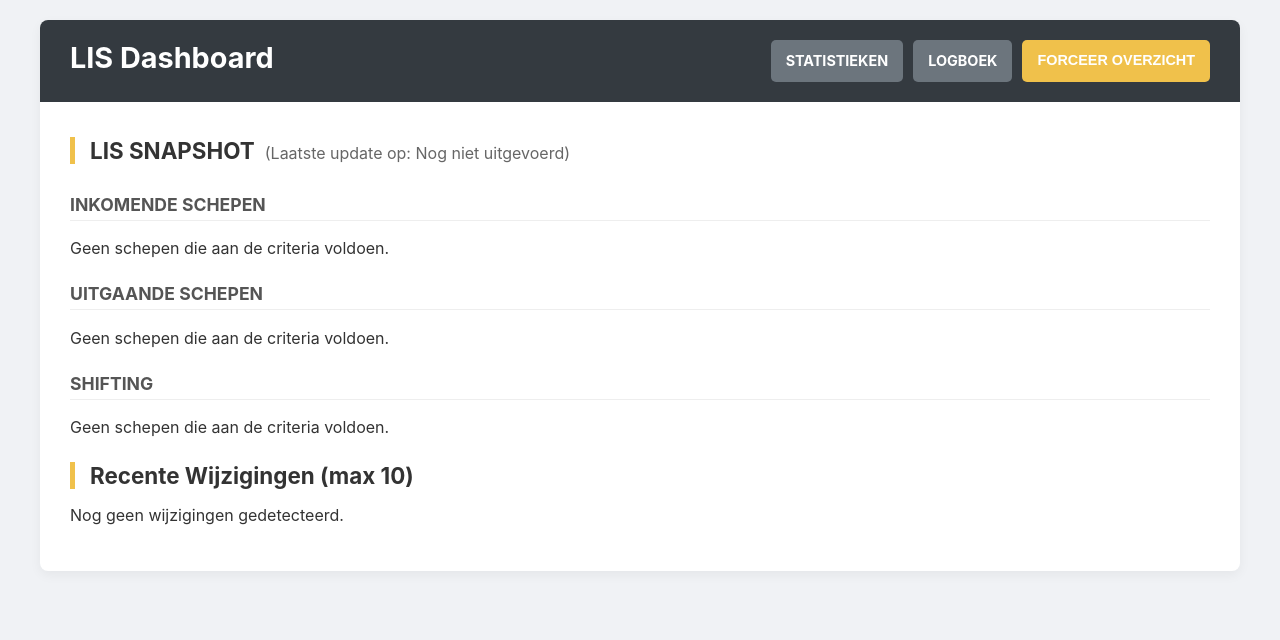
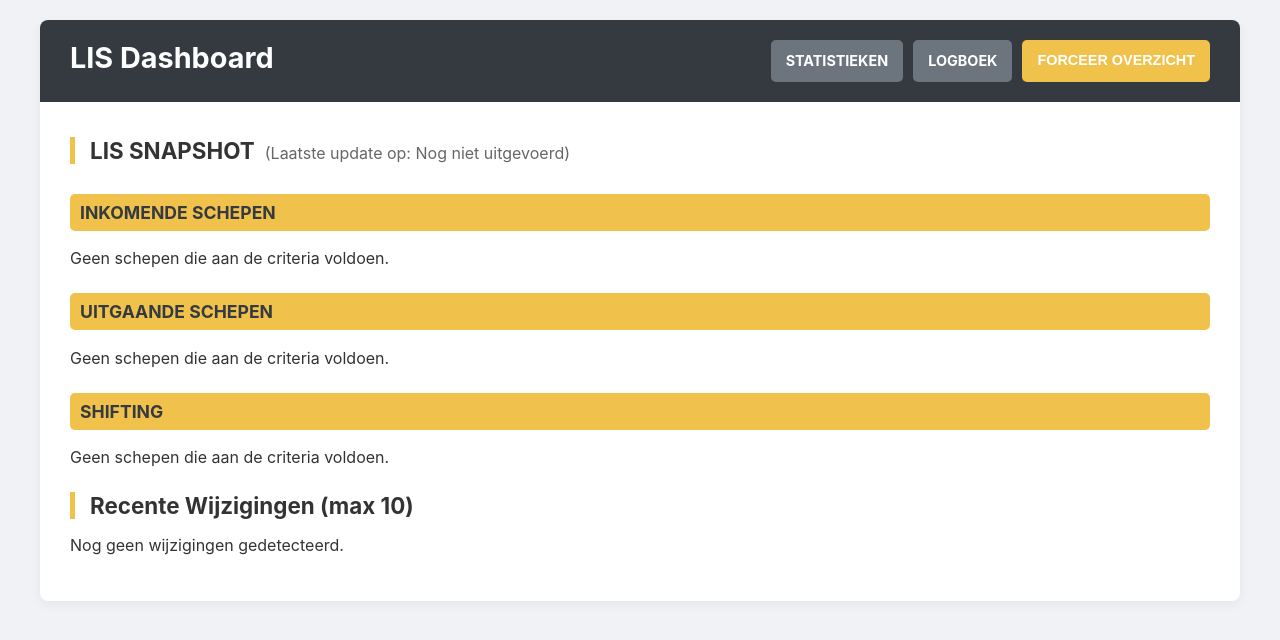
Before and after one commit to simoens/lis-cron-job, a Flask app: page / in a window 1280 px wide. Shown: the top 640 px of the page. Run offline with Flask 3, Linux system fonts and the light colour scheme; data that the repository does not hold is empty; some libraries are stand-ins or nearby versions.

Commit message:
Update index.html
gele bg

```diff
--- a/templates/index.html
+++ b/templates/index.html
@@ -91,12 +91,15 @@
             margin-top: 25px;
             margin-bottom: 10px;
         }
+
+        /* === WIJZIGING 2: H3 STIJL AANGEPAST === */
         h3 {
             margin-top: 25px;
             font-size: 1.1em;
-            color: #555;
-            border-bottom: 1px solid #eee;
-            padding-bottom: 5px;
+            background-color: #f0c14b; /* Gele achtergrond (van knop) */
+            color: #343a40; /* Donkere tekst voor contrast */
+            padding: 8px 10px; /* Padding voor 'pill' effect */
+            border-radius: 5px; /* Afgeronde hoeken */
         }
 
         /* Tabellen */
@@ -246,18 +249,18 @@
                                 <tr>
                                     <th>Schip</th>
                                     <th>Besteltijd</th>
+                                    <th>Loods</th>
                                     <th>ETA MPET</th>
-                                    <th>Loods</th>
-                                </tr>
+                                    </tr>
                             </thead>
                             <tbody>
                                 {% for schip in snapshot.content_data.INKOMEND %}
                                 <tr class="{% if schip.Loods == 'Loods werd toegewezen' %}pilot-assigned{% endif %}">
                                     <td>{{ schip.Schip }}</td>
                                     <td>{{ schip.Besteltijd }}</td>
+                                    <td>{{ schip.Loods }}</td>
                                     <td>{{ schip.berekende_eta }}</td>
-                                    <td>{{ schip.Loods }}</td>
-                                </tr>
+                                    </tr>
                                 {% endfor %}
                             </tbody>
                         </table>
```
